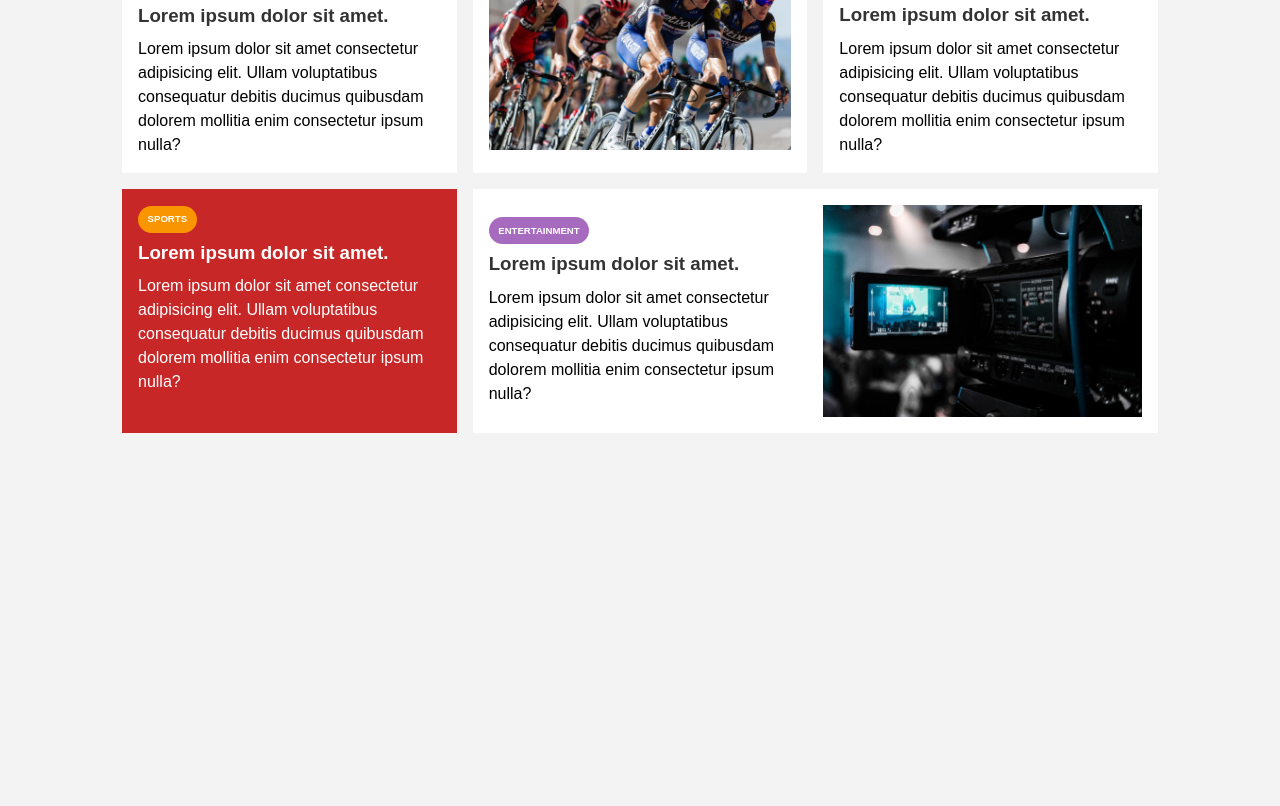
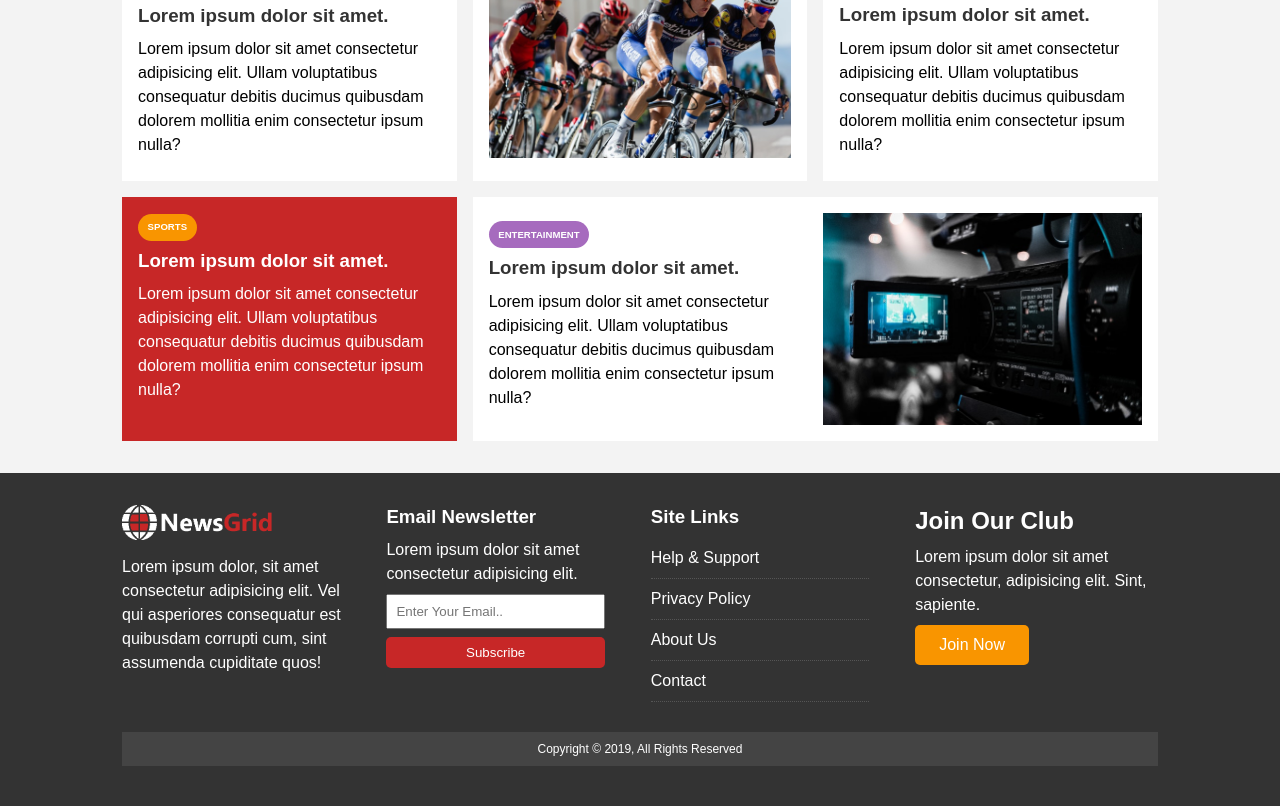
Before and after one commit to Aemonicus/NewsGrid-Website, a plain HTML site: page index.html in a window 1280 px wide. Shown: the part 1127-1933 px from the top of the page. Before the commit the page ends 1592 px from the top, so only its background shows below. Drawn offline with Linux system fonts and the light colour scheme.

Commit message:
End Footer

```diff
--- a/css/style.css
+++ b/css/style.css
@@ -31,6 +31,10 @@ a {
 
 ul {
   list-style: none;
+}
+
+p {
+  margin: 0.5rem 0;
 }
 
 img {
@@ -164,6 +168,16 @@ h6 {
   padding: 3rem;
 }
 
+.list li {
+  padding: 0.5rem 0;
+  border-bottom: #555 dotted 1px;
+  width: 90%;
+}
+
+.list li a:hover {
+  color: var(--primary-color) !important;
+}
+
 /* Navigation */
 #main-nav {
   background: white;
@@ -271,3 +285,41 @@ h6 {
   align-items: center;
   grid-column: 2 / span 2;
 }
+
+/* Footer */
+#main-footer {
+  background: var(--dark-color);
+  color: white;
+}
+
+#main-footer img {
+  width: 150px;
+}
+
+#main-footer a {
+  color: white;
+}
+
+#main-footer .footer-container {
+  display: grid;
+  grid-template-columns: repeat(4, 1fr);
+  grid-gap: 1.35rem;
+}
+
+#main-footer .footer-container > *:last-child {
+  background: #444;
+  grid-column: 1 / span 4;
+  padding: 0.5rem;
+  text-align: center;
+  font-size: 0.75rem;
+}
+
+#main-footer .footer-container input[type="email"] {
+  width: 90%;
+  padding: 0.5rem;
+  margin-bottom: 0.5rem;
+}
+
+#main-footer .footer-container input[type="submit"] {
+  width: 90%;
+}
--- a/index.html
+++ b/index.html
@@ -164,5 +164,45 @@
         </div>
       </div>
     </section>
+
+    <!-- Footer -->
+    <footer id="main-footer" class="py-2">
+      <div class="container footer-container">
+        <div>
+          <img src="img/logo_light.png" alt="NewsGrid" />
+          <p>
+            Lorem ipsum dolor, sit amet consectetur adipisicing elit. Vel qui
+            asperiores consequatur est quibusdam corrupti cum, sint assumenda
+            cupiditate quos!
+          </p>
+        </div>
+        <div>
+          <h3>Email Newsletter</h3>
+          <p>Lorem ipsum dolor sit amet consectetur adipisicing elit.</p>
+          <form>
+            <input type="email" placeholder="Enter Your Email.." />
+            <input type="submit" value="Subscribe" class="btn btn-primary" />
+          </form>
+        </div>
+        <div>
+          <h3>Site Links</h3>
+          <ul class="list">
+            <li><a href="#">Help & Support</a></li>
+            <li><a href="#">Privacy Policy</a></li>
+            <li><a href="#">About Us</a></li>
+            <li><a href="#">Contact</a></li>
+          </ul>
+        </div>
+        <div>
+          <h2>Join Our Club</h2>
+          <p>
+            Lorem ipsum dolor sit amet consectetur, adipisicing elit. Sint,
+            sapiente.
+          </p>
+          <a href="#" class="btn btn-secondary">Join Now</a>
+        </div>
+        <p>Copyright &copy 2019, All Rights Reserved</p>
+      </div>
+    </footer>
   </body>
 </html>
```
